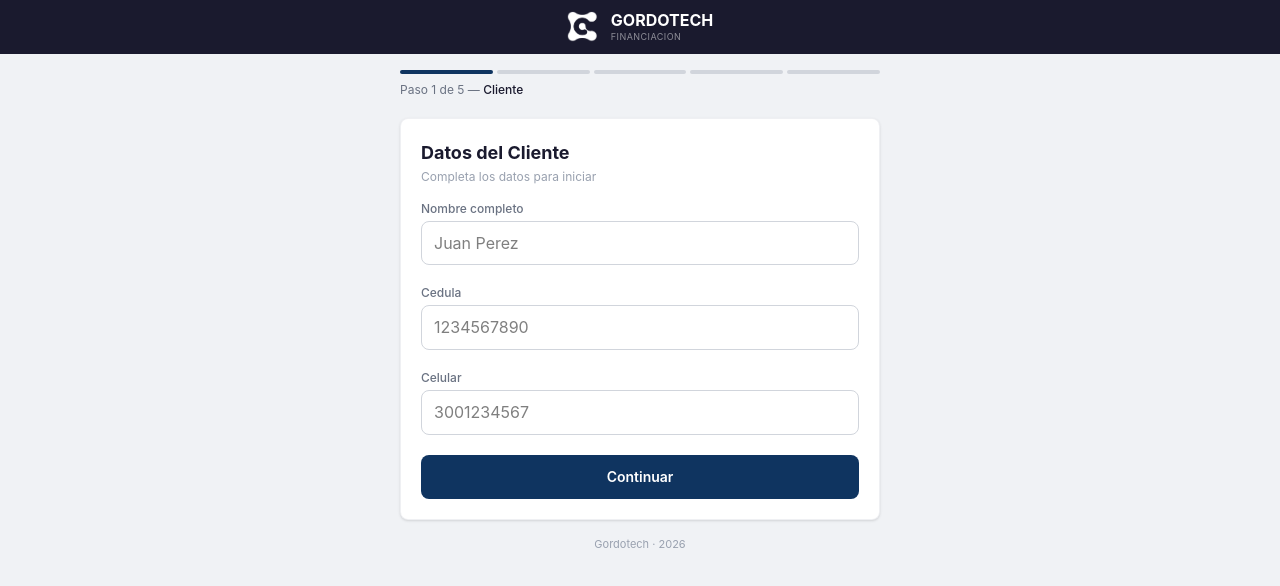
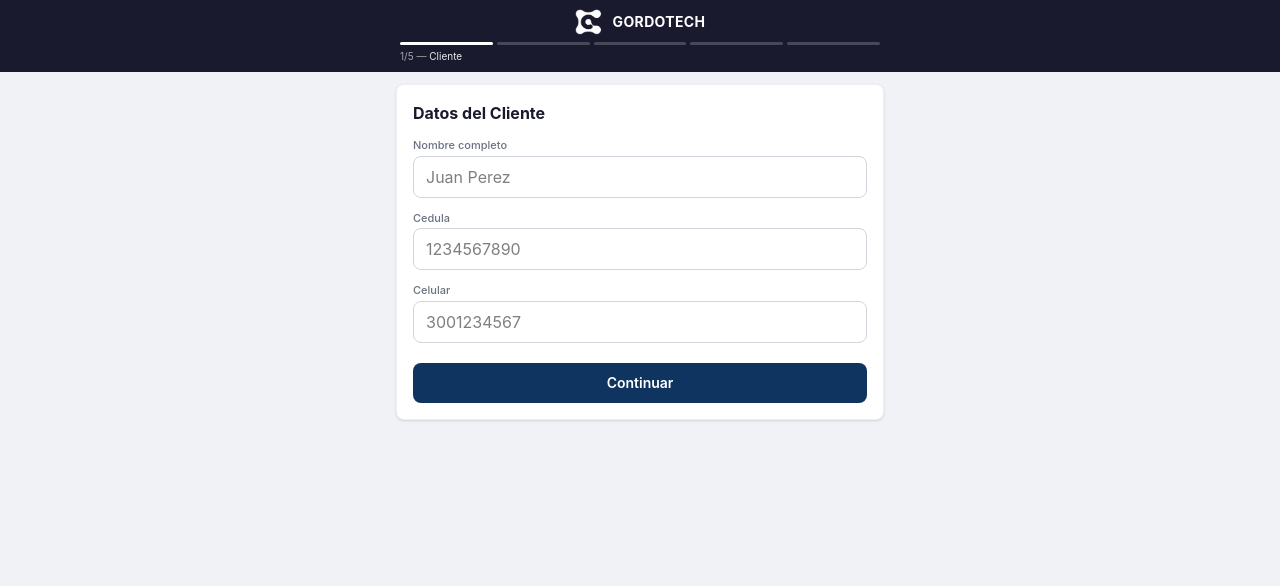
Before and after one commit to gordotechwebsite-dot/FINANCIACION, a React (Vite) app: page / in a window 1280 px wide. Shown: the top 586 px of the page. Built offline with nearby package versions, Linux system fonts and the light colour scheme.

Commit message:
fix: layout compacto - header con steps integrado, formularios reducidos para caber en pantalla
Co-Authored-By: loptipdavid@gmail.com <gordotechwebsite@gmail.com>

```diff
--- a/src/App.tsx
+++ b/src/App.tsx
@@ -71,26 +71,20 @@ export default function App() {
   return (
     <div className="h-full flex flex-col overflow-hidden">
       <header className="bg-primary shrink-0">
-        <div className="max-w-lg mx-auto px-4 py-2.5 flex items-center justify-center gap-3">
-          <img
-            src={logoGordotech}
-            alt="Gordotech"
-            className="h-8 w-8 object-contain"
-          />
-          <div>
-            <h1 className="text-white text-base font-bold leading-tight">GORDOTECH</h1>
-            <p className="text-white/50 text-[9px] tracking-wider uppercase">Financiacion</p>
+        <div className="max-w-lg mx-auto px-4 pt-2 pb-1.5 flex items-center justify-center gap-2.5">
+          <img src={logoGordotech} alt="Gordotech" className="h-7 w-7 object-contain" />
+          <h1 className="text-white text-sm font-bold tracking-wide">GORDOTECH</h1>
+        </div>
+        {step < 5 && (
+          <div className="max-w-lg mx-auto px-4 pb-2">
+            <StepIndicator currentStep={step} totalSteps={5} labels={STEP_LABELS} />
           </div>
-        </div>
+        )}
       </header>
 
       <main ref={contentRef} className="flex-1 overflow-y-auto overscroll-none">
-        <div className="max-w-lg mx-auto px-4 py-4">
-          {step < 5 && (
-            <StepIndicator currentStep={step} totalSteps={5} labels={STEP_LABELS} />
-          )}
-
-          <div className="bg-white rounded-lg shadow-sm border border-gray-200/60 p-4 sm:p-5">
+        <div className="max-w-lg mx-auto px-3 py-3">
+          <div className="bg-white rounded-lg shadow-sm border border-gray-200/60 p-4">
             {step === 1 && (
               <ClientForm initialData={client} onNext={handleClientNext} />
             )}
@@ -121,10 +115,6 @@ export default function App() {
               <ResultsView result={result} onReset={handleReset} />
             )}
           </div>
-
-          <footer className="text-center mt-4 pb-3 text-[11px] text-gray-400">
-            Gordotech &middot; {new Date().getFullYear()}
-          </footer>
         </div>
       </main>
     </div>
--- a/src/components/ClientForm.tsx
+++ b/src/components/ClientForm.tsx
@@ -25,63 +25,54 @@ export default function ClientForm({ initialData, onNext }: ClientFormProps) {
   }
 
   return (
-    <form onSubmit={handleSubmit} className="space-y-5">
-      <div className="mb-4">
-        <h2 className="text-lg font-bold text-primary">Datos del Cliente</h2>
-        <p className="text-gray-400 text-xs mt-0.5">Completa los datos para iniciar</p>
-      </div>
+    <form onSubmit={handleSubmit} className="space-y-3">
+      <h2 className="text-base font-bold text-primary mb-3">Datos del Cliente</h2>
 
       <div>
-        <label className="text-xs font-medium text-gray-500 mb-1 block">Nombre completo</label>
+        <label className="text-[11px] font-medium text-gray-500 mb-0.5 block">Nombre completo</label>
         <input
           type="text"
           value={data.name}
           onChange={(e) => setData({ ...data, name: e.target.value })}
           placeholder="Juan Perez"
-          className={`w-full px-3 py-2.5 rounded-lg border text-sm outline-none transition-colors ${
-            errors.name
-              ? 'border-highlight bg-red-50/50'
-              : 'border-gray-300 focus:border-accent'
+          className={`w-full px-3 py-2 rounded-lg border outline-none transition-colors ${
+            errors.name ? 'border-highlight bg-red-50/50' : 'border-gray-300 focus:border-accent'
           }`}
         />
-        {errors.name && <p className="text-highlight text-[11px] mt-1">{errors.name}</p>}
+        {errors.name && <p className="text-highlight text-[11px] mt-0.5">{errors.name}</p>}
       </div>
 
       <div>
-        <label className="text-xs font-medium text-gray-500 mb-1 block">Cedula</label>
+        <label className="text-[11px] font-medium text-gray-500 mb-0.5 block">Cedula</label>
         <input
           type="text"
           value={data.cedula}
           onChange={(e) => setData({ ...data, cedula: e.target.value.replace(/[^0-9]/g, '') })}
           placeholder="1234567890"
-          className={`w-full px-3 py-2.5 rounded-lg border text-sm outline-none transition-colors ${
-            errors.cedula
-              ? 'border-highlight bg-red-50/50'
-              : 'border-gray-300 focus:border-accent'
+          className={`w-full px-3 py-2 rounded-lg border outline-none transition-colors ${
+            errors.cedula ? 'border-highlight bg-red-50/50' : 'border-gray-300 focus:border-accent'
           }`}
         />
-        {errors.cedula && <p className="text-highlight text-[11px] mt-1">{errors.cedula}</p>}
+        {errors.cedula && <p className="text-highlight text-[11px] mt-0.5">{errors.cedula}</p>}
       </div>
 
       <div>
-        <label className="text-xs font-medium text-gray-500 mb-1 block">Celular</label>
+        <label className="text-[11px] font-medium text-gray-500 mb-0.5 block">Celular</label>
         <input
           type="tel"
           value={data.phone}
           onChange={(e) => setData({ ...data, phone: e.target.value.replace(/[^0-9]/g, '') })}
           placeholder="3001234567"
-          className={`w-full px-3 py-2.5 rounded-lg border text-sm outline-none transition-colors ${
-            errors.phone
-              ? 'border-highlight bg-red-50/50'
-              : 'border-gray-300 focus:border-accent'
+          className={`w-full px-3 py-2 rounded-lg border outline-none transition-colors ${
+            errors.phone ? 'border-highlight bg-red-50/50' : 'border-gray-300 focus:border-accent'
           }`}
         />
-        {errors.phone && <p className="text-highlight text-[11px] mt-1">{errors.phone}</p>}
+        {errors.phone && <p className="text-highlight text-[11px] mt-0.5">{errors.phone}</p>}
       </div>
 
       <button
         type="submit"
-        className="w-full py-3 bg-accent text-white rounded-lg font-semibold text-sm transition-colors hover:bg-accent/90 active:bg-accent/80 cursor-pointer"
+        className="w-full py-2.5 bg-accent text-white rounded-lg font-semibold text-sm transition-colors hover:bg-accent/90 active:bg-accent/80 cursor-pointer mt-2"
       >
         Continuar
       </button>
--- a/src/components/DesiredPhoneForm.tsx
+++ b/src/components/DesiredPhoneForm.tsx
@@ -32,49 +32,46 @@ export default function DesiredPhoneForm({ initialData, tradeIn, onNext, onBack
   }
 
   return (
-    <form onSubmit={handleSubmit} className="space-y-5">
-      <div className="mb-4">
-        <h2 className="text-lg font-bold text-primary">Equipo Deseado</h2>
-        <p className="text-gray-400 text-xs mt-0.5">Equipo que quiere el cliente</p>
-      </div>
+    <form onSubmit={handleSubmit} className="space-y-3">
+      <h2 className="text-base font-bold text-primary mb-3">Equipo Deseado</h2>
 
-      <div className="bg-gray-50 rounded-lg px-3 py-2.5 text-xs text-gray-600">
-        Valor trade-in: <span className="font-semibold text-primary">{formatCurrency(tradeIn.acceptedValue)}</span>
+      <div className="bg-gray-50 rounded-lg px-3 py-2 text-xs text-gray-600">
+        Trade-in: <span className="font-semibold text-primary">{formatCurrency(tradeIn.acceptedValue)}</span>
       </div>
 
       <div>
-        <label className="text-xs font-medium text-gray-500 mb-1 block">Modelo</label>
+        <label className="text-[11px] font-medium text-gray-500 mb-0.5 block">Modelo</label>
         <input
           type="text"
           value={data.model}
           onChange={(e) => setData({ ...data, model: e.target.value })}
           placeholder="iPhone 15 Pro Max"
-          className={`w-full px-3 py-2.5 rounded-lg border text-sm outline-none transition-colors ${
+          className={`w-full px-3 py-2 rounded-lg border outline-none transition-colors ${
             errors.model ? 'border-highlight bg-red-50/50' : 'border-gray-300 focus:border-accent'
           }`}
         />
-        {errors.model && <p className="text-highlight text-[11px] mt-1">{errors.model}</p>}
+        {errors.model && <p className="text-highlight text-[11px] mt-0.5">{errors.model}</p>}
       </div>
 
       <div>
-        <label className="text-xs font-medium text-gray-500 mb-1 block">Precio (COP)</label>
+        <label className="text-[11px] font-medium text-gray-500 mb-0.5 block">Precio (COP)</label>
         <input
           type="number"
           value={data.price || ''}
           onChange={(e) => setData({ ...data, price: Number(e.target.value) })}
           placeholder="3500000"
           min={0}
-          className={`w-full px-3 py-2.5 rounded-lg border text-sm outline-none transition-colors ${
+          className={`w-full px-3 py-2 rounded-lg border outline-none transition-colors ${
             errors.price ? 'border-highlight bg-red-50/50' : 'border-gray-300 focus:border-accent'
           }`}
         />
-        {errors.price && <p className="text-highlight text-[11px] mt-1">{errors.price}</p>}
+        {errors.price && <p className="text-highlight text-[11px] mt-0.5">{errors.price}</p>}
       </div>
 
       {balancePreview > 0 && (
-        <div className="bg-primary rounded-lg px-4 py-3 text-center">
-          <p className="text-white/60 text-[11px]">Saldo a financiar</p>
-          <p className="text-white text-xl font-bold">{formatCurrency(balancePreview)}</p>
+        <div className="bg-primary rounded-lg px-3 py-2.5 text-center">
+          <p className="text-white/60 text-[10px]">Saldo a financiar</p>
+          <p className="text-white text-lg font-bold">{formatCurrency(balancePreview)}</p>
         </div>
       )}
 
@@ -82,13 +79,13 @@ export default function DesiredPhoneForm({ initialData, tradeIn, onNext, onBack
         <button
           type="button"
           onClick={onBack}
-          className="px-5 py-3 border border-gray-300 text-gray-600 rounded-lg text-sm font-medium transition-colors hover:bg-gray-50 cursor-pointer"
+          className="px-4 py-2.5 border border-gray-300 text-gray-600 rounded-lg text-sm font-medium transition-colors hover:bg-gray-50 cursor-pointer"
         >
           Atras
         </button>
         <button
           type="submit"
-          className="flex-1 py-3 bg-accent text-white rounded-lg font-semibold text-sm transition-colors hover:bg-accent/90 active:bg-accent/80 cursor-pointer"
+          className="flex-1 py-2.5 bg-accent text-white rounded-lg font-semibold text-sm transition-colors hover:bg-accent/90 active:bg-accent/80 cursor-pointer"
         >
           Continuar
         </button>
--- a/src/components/FinancingForm.tsx
+++ b/src/components/FinancingForm.tsx
@@ -32,51 +32,48 @@ export default function FinancingForm({ balance, initialData, onNext, onBack }:
   }
 
   return (
-    <form onSubmit={handleSubmit} className="space-y-5">
-      <div className="mb-4">
-        <h2 className="text-lg font-bold text-primary">Plan de Financiacion</h2>
-        <p className="text-gray-400 text-xs mt-0.5">Configura las condiciones del credito</p>
-      </div>
+    <form onSubmit={handleSubmit} className="space-y-3">
+      <h2 className="text-base font-bold text-primary mb-2">Plan de Financiacion</h2>
 
-      <div className="bg-primary rounded-lg px-4 py-3 text-center">
-        <p className="text-white/60 text-[11px]">Saldo a financiar</p>
-        <p className="text-white text-xl font-bold">{formatCurrency(balance)}</p>
+      <div className="bg-primary rounded-lg px-3 py-2 text-center">
+        <p className="text-white/60 text-[10px]">Saldo a financiar</p>
+        <p className="text-white text-lg font-bold">{formatCurrency(balance)}</p>
       </div>
 
       <div>
-        <label className="text-xs font-medium text-gray-500 mb-1.5 block">Frecuencia de pago</label>
+        <label className="text-[11px] font-medium text-gray-500 mb-1 block">Frecuencia de pago</label>
         <div className="grid grid-cols-2 gap-2">
           <button
             type="button"
             onClick={() => handleFrequencyChange('mensual')}
-            className={`py-3 px-3 rounded-lg border text-center transition-colors cursor-pointer ${
+            className={`py-2 px-2 rounded-lg border text-center transition-colors cursor-pointer ${
               data.frequency === 'mensual'
                 ? 'border-accent bg-accent text-white'
                 : 'border-gray-300 text-gray-600 hover:border-gray-400'
             }`}
           >
             <span className="font-semibold text-sm block">Mensual</span>
-            <span className={`text-[11px] block mt-0.5 ${data.frequency === 'mensual' ? 'text-white/70' : 'text-gray-400'}`}>6% interes &middot; Max 3 cuotas</span>
+            <span className={`text-[10px] block ${data.frequency === 'mensual' ? 'text-white/70' : 'text-gray-400'}`}>6% &middot; Max 3</span>
           </button>
           <button
             type="button"
             onClick={() => handleFrequencyChange('quincenal')}
-            className={`py-3 px-3 rounded-lg border text-center transition-colors cursor-pointer ${
+            className={`py-2 px-2 rounded-lg border text-center transition-colors cursor-pointer ${
               data.frequency === 'quincenal'
                 ? 'border-accent bg-accent text-white'
                 : 'border-gray-300 text-gray-600 hover:border-gray-400'
             }`}
           >
             <span className="font-semibold text-sm block">Quincenal</span>
-            <span className={`text-[11px] block mt-0.5 ${data.frequency === 'quincenal' ? 'text-white/70' : 'text-gray-400'}`}>5% interes &middot; Max 6 cuotas</span>
+            <span className={`text-[10px] block ${data.frequency === 'quincenal' ? 'text-white/70' : 'text-gray-400'}`}>5% &middot; Max 6</span>
           </button>
         </div>
       </div>
 
       <div>
-        <div className="flex justify-between items-baseline mb-2">
-          <label className="text-xs font-medium text-gray-500">Numero de cuotas</label>
-          <span className="text-lg font-bold text-accent">{data.installments}</span>
+        <div className="flex justify-between items-baseline mb-1">
+          <label className="text-[11px] font-medium text-gray-500">Cuotas</label>
+          <span className="text-base font-bold text-accent">{data.installments}</span>
         </div>
         <input
           type="range"
@@ -86,24 +83,24 @@ export default function FinancingForm({ balance, initialData, onNext, onBack }:
           onChange={(e) => setData({ ...data, installments: Number(e.target.value) })}
           className="w-full cursor-pointer"
         />
-        <div className="flex justify-between text-[11px] text-gray-400 mt-1">
+        <div className="flex justify-between text-[10px] text-gray-400">
           <span>1</span>
           <span>{maxInstallments}</span>
         </div>
       </div>
 
-      <div className="bg-gray-50 rounded-lg p-4 space-y-2">
+      <div className="bg-gray-50 rounded-lg p-3 space-y-1.5">
         <div className="flex justify-between text-xs">
           <span className="text-gray-500">Interes ({(interestRate * 100).toFixed(0)}%)</span>
           <span className="font-semibold text-primary">{formatCurrency(totalInterest)}</span>
         </div>
         <div className="flex justify-between text-xs">
-          <span className="text-gray-500">Total a pagar</span>
+          <span className="text-gray-500">Total</span>
           <span className="font-semibold text-primary">{formatCurrency(totalWithInterest)}</span>
         </div>
-        <div className="border-t border-gray-200 pt-2 mt-2 flex justify-between items-baseline">
-          <span className="text-xs text-gray-500">Valor por cuota</span>
-          <span className="text-lg font-bold text-accent">{formatCurrency(Math.round(installmentAmount))}</span>
+        <div className="border-t border-gray-200 pt-1.5 flex justify-between items-baseline">
+          <span className="text-xs text-gray-500">Cuota</span>
+          <span className="text-base font-bold text-accent">{formatCurrency(Math.round(installmentAmount))}</span>
         </div>
       </div>
 
@@ -111,13 +108,13 @@ export default function FinancingForm({ balance, initialData, onNext, onBack }:
         <button
           type="button"
           onClick={onBack}
-          className="px-5 py-3 border border-gray-300 text-gray-600 rounded-lg text-sm font-medium transition-colors hover:bg-gray-50 cursor-pointer"
+          className="px-4 py-2.5 border border-gray-300 text-gray-600 rounded-lg text-sm font-medium transition-colors hover:bg-gray-50 cursor-pointer"
         >
           Atras
         </button>
         <button
           type="submit"
-          className="flex-1 py-3 bg-accent text-white rounded-lg font-semibold text-sm transition-colors hover:bg-accent/90 active:bg-accent/80 cursor-pointer"
+          className="flex-1 py-2.5 bg-accent text-white rounded-lg font-semibold text-sm transition-colors hover:bg-accent/90 active:bg-accent/80 cursor-pointer"
         >
           Ver calendario
         </button>
--- a/src/components/StepIndicator.tsx
+++ b/src/components/StepIndicator.tsx
@@ -6,19 +6,19 @@ interface StepIndicatorProps {
 
 export default function StepIndicator({ currentStep, totalSteps, labels }: StepIndicatorProps) {
   return (
-    <div className="mb-5">
-      <div className="flex items-center gap-1 mb-2">
+    <div>
+      <div className="flex items-center gap-1 mb-1">
         {Array.from({ length: totalSteps }, (_, i) => (
           <div
             key={i}
-            className={`h-1 flex-1 rounded-full transition-all duration-300 ${
-              i + 1 <= currentStep ? 'bg-accent' : 'bg-gray-300'
+            className={`h-[3px] flex-1 rounded-full transition-all duration-300 ${
+              i + 1 <= currentStep ? 'bg-white' : 'bg-white/20'
             }`}
           />
         ))}
       </div>
-      <p className="text-xs text-gray-500">
-        Paso {currentStep} de {totalSteps} — <span className="font-medium text-primary">{labels[currentStep - 1]}</span>
+      <p className="text-[10px] text-white/60">
+        {currentStep}/{totalSteps} — <span className="text-white/90">{labels[currentStep - 1]}</span>
       </p>
     </div>
   );
--- a/src/components/TradeInForm.tsx
+++ b/src/components/TradeInForm.tsx
@@ -32,50 +32,47 @@ export default function TradeInForm({ initialData, onNext, onBack }: TradeInForm
   }
 
   return (
-    <form onSubmit={handleSubmit} className="space-y-5">
-      <div className="mb-4">
-        <h2 className="text-lg font-bold text-primary">Equipo del Cliente</h2>
-        <p className="text-gray-400 text-xs mt-0.5">Datos del equipo que entrega</p>
-      </div>
+    <form onSubmit={handleSubmit} className="space-y-3">
+      <h2 className="text-base font-bold text-primary mb-3">Equipo del Cliente</h2>
 
       <div>
-        <label className="text-xs font-medium text-gray-500 mb-1 block">IMEI</label>
+        <label className="text-[11px] font-medium text-gray-500 mb-0.5 block">IMEI</label>
         <input
           type="text"
           value={data.imei}
           onChange={(e) => setData({ ...data, imei: e.target.value.replace(/[^0-9]/g, '') })}
           placeholder="350000000000003"
           maxLength={15}
-          className={`w-full px-3 py-2.5 rounded-lg border text-sm outline-none transition-colors ${
+          className={`w-full px-3 py-2 rounded-lg border outline-none transition-colors ${
             errors.imei ? 'border-highlight bg-red-50/50' : 'border-gray-300 focus:border-accent'
           }`}
         />
-        {errors.imei && <p className="text-highlight text-[11px] mt-1">{errors.imei}</p>}
+        {errors.imei && <p className="text-highlight text-[11px] mt-0.5">{errors.imei}</p>}
       </div>
 
       <div>
-        <label className="text-xs font-medium text-gray-500 mb-1 block">Modelo</label>
+        <label className="text-[11px] font-medium text-gray-500 mb-0.5 block">Modelo</label>
         <input
           type="text"
           value={data.model}
           onChange={(e) => setData({ ...data, model: e.target.value })}
           placeholder="Samsung Galaxy S23"
-          className={`w-full px-3 py-2.5 rounded-lg border text-sm outline-none transition-colors ${
+          className={`w-full px-3 py-2 rounded-lg border outline-none transition-colors ${
             errors.model ? 'border-highlight bg-red-50/50' : 'border-gray-300 focus:border-accent'
           }`}
         />
-        {errors.model && <p className="text-highlight text-[11px] mt-1">{errors.model}</p>}
+        {errors.model && <p className="text-highlight text-[11px] mt-0.5">{errors.model}</p>}
       </div>
 
       <div>
-        <label className="text-xs font-medium text-gray-500 mb-1.5 block">Estado</label>
+        <label className="text-[11px] font-medium text-gray-500 mb-1 block">Estado</label>
         <div className="grid grid-cols-3 gap-2">
           {CONDITIONS.map((cond) => (
             <button
               key={cond.value}
               type="button"
               onClick={() => setData({ ...data, condition: cond.value })}
-              className={`py-2 rounded-lg border text-xs font-medium transition-colors cursor-pointer ${
+              className={`py-1.5 rounded-lg border text-xs font-medium transition-colors cursor-pointer ${
                 data.condition === cond.value
                   ? 'border-accent bg-accent text-white'
                   : 'border-gray-300 text-gray-600 hover:border-gray-400'
@@ -88,31 +85,31 @@ export default function TradeInForm({ initialData, onNext, onBack }: TradeInForm
       </div>
 
       <div>
-        <label className="text-xs font-medium text-gray-500 mb-1 block">Valor aceptado (COP)</label>
+        <label className="text-[11px] font-medium text-gray-500 mb-0.5 block">Valor aceptado (COP)</label>
         <input
           type="number"
           value={data.acceptedValue || ''}
           onChange={(e) => setData({ ...data, acceptedValue: Number(e.target.value) })}
           placeholder="500000"
           min={0}
-          className={`w-full px-3 py-2.5 rounded-lg border text-sm outline-none transition-colors ${
+          className={`w-full px-3 py-2 rounded-lg border outline-none transition-colors ${
             errors.acceptedValue ? 'border-highlight bg-red-50/50' : 'border-gray-300 focus:border-accent'
           }`}
         />
-        {errors.acceptedValue && <p className="text-highlight text-[11px] mt-1">{errors.acceptedValue}</p>}
+        {errors.acceptedValue && <p className="text-highlight text-[11px] mt-0.5">{errors.acceptedValue}</p>}
       </div>
 
       <div className="flex gap-2 pt-1">
         <button
           type="button"
           onClick={onBack}
-          className="px-5 py-3 border border-gray-300 text-gray-600 rounded-lg text-sm font-medium transition-colors hover:bg-gray-50 cursor-pointer"
+          className="px-4 py-2.5 border border-gray-300 text-gray-600 rounded-lg text-sm font-medium transition-colors hover:bg-gray-50 cursor-pointer"
         >
           Atras
         </button>
         <button
           type="submit"
-          className="flex-1 py-3 bg-accent text-white rounded-lg font-semibold text-sm transition-colors hover:bg-accent/90 active:bg-accent/80 cursor-pointer"
+          className="flex-1 py-2.5 bg-accent text-white rounded-lg font-semibold text-sm transition-colors hover:bg-accent/90 active:bg-accent/80 cursor-pointer"
         >
           Continuar
         </button>
```
